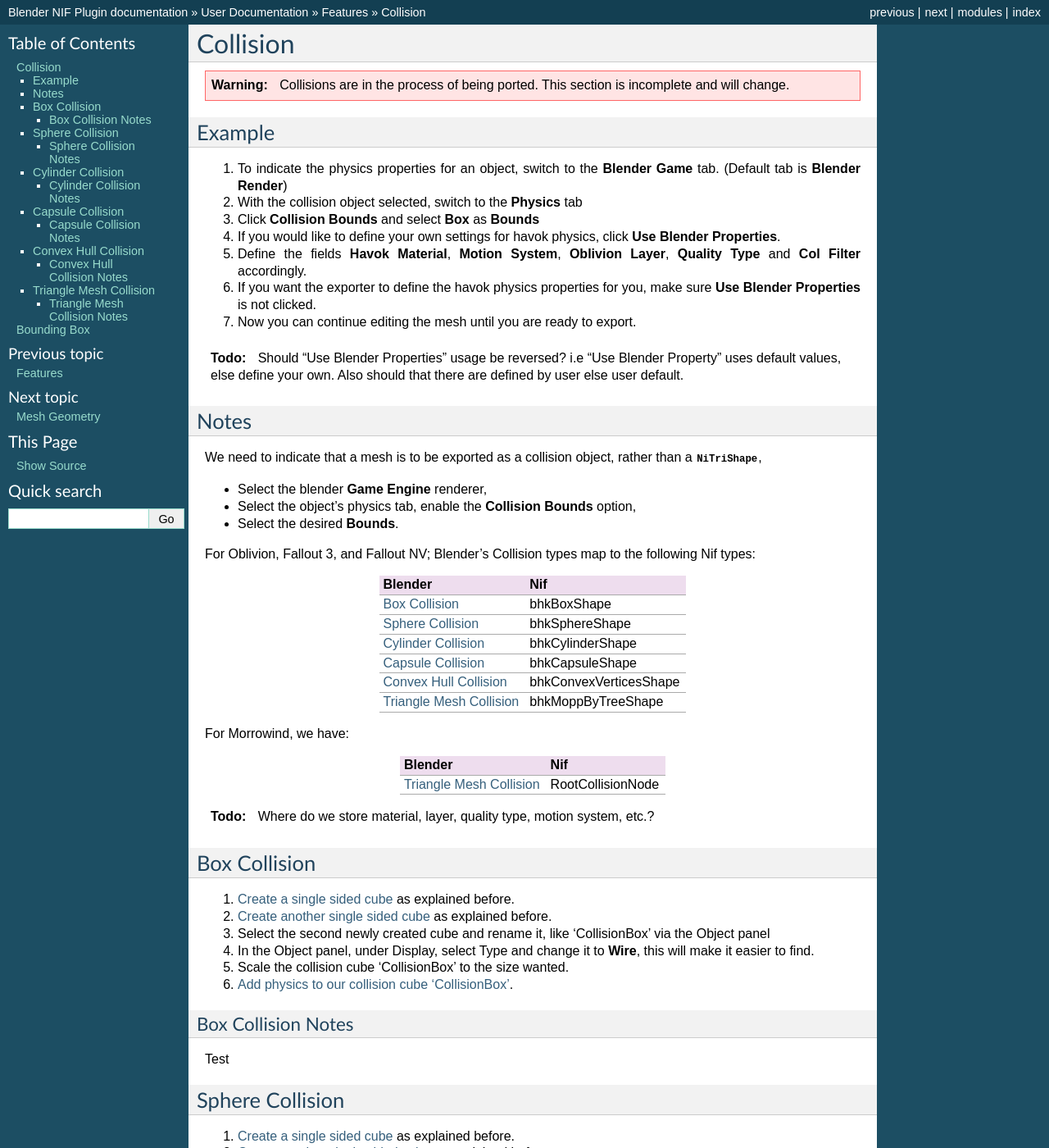
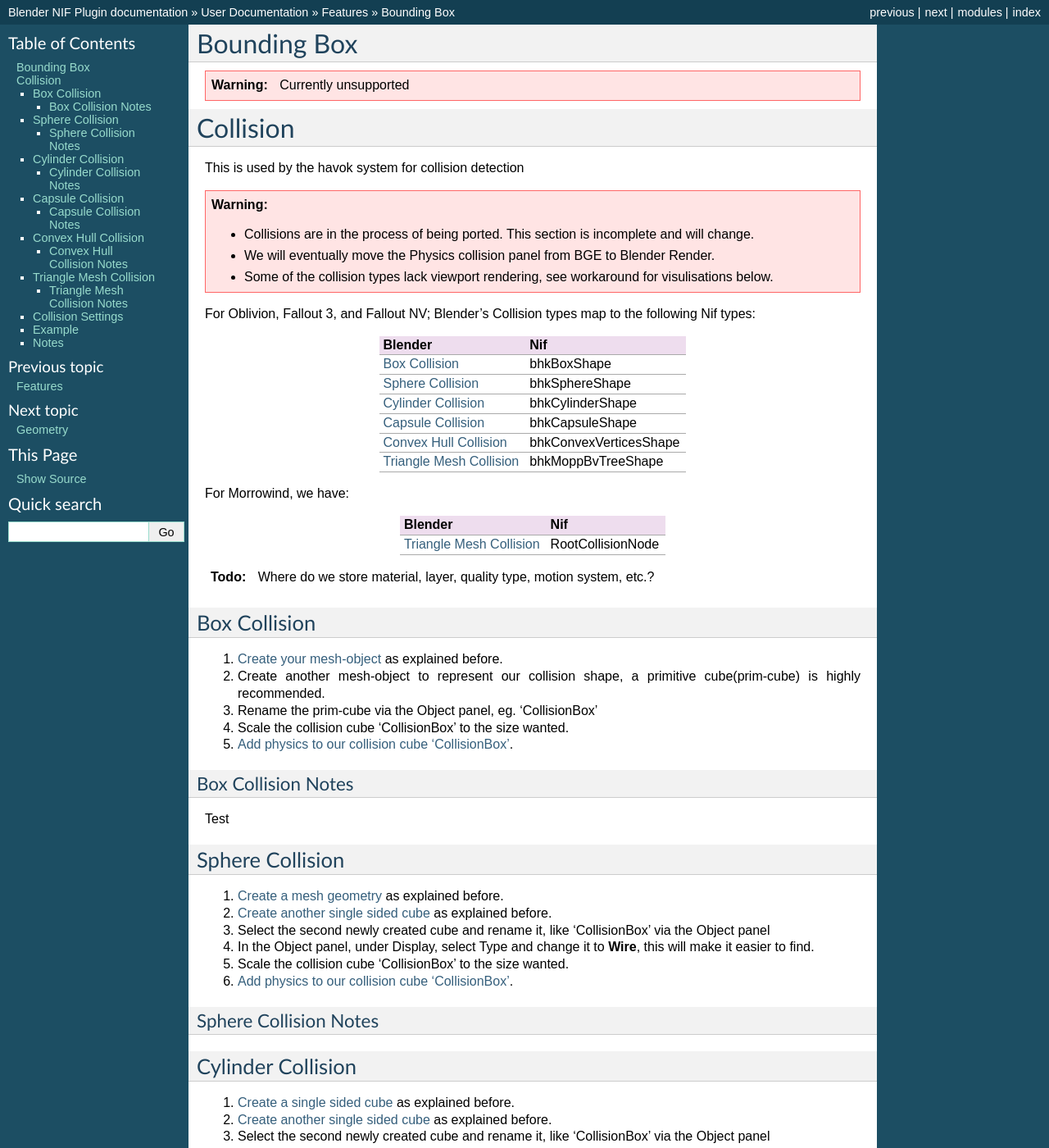
Before and after one commit to niftools/blender_niftools_addon, a Sphinx documentation site: the page built from docs/user/features/collisions.rst, in a window 1280 px wide and 1400 px high. Shown: the whole window at 82% size. Built offline with Sphinx 7.4.7, drawn with Linux system fonts in a browser that asks for light colours; formulas are drawn with MathJax 3; the version number could not be read and is left out; some of the changed text lies outside the part shown.

```diff
--- a/docs/user/features/collisions.rst
+++ b/docs/user/features/collisions.rst
@@ -1,37 +1,21 @@
+
+Bounding Box
+============
+
+.. warning::
+   Currently unsupported
 
 Collision
----------
+=========
+.. _collisions:
+
+This is used by the havok system for collision detection
 
 .. warning::
 
-   Collisions are in the process of being ported. This section is incomplete and will change.
-
-Example
-~~~~~~~
-
-.. _features-example-collisions:
-
-#. To indicate the physics properties for an object, switch to the **Blender Game** tab. (Default tab is **Blender Render**)
-#. With the collision object selected, switch to the **Physics** tab
-#. Click **Collision Bounds** and select **Box** as **Bounds**
-#. If you would like to define your own settings for havok physics, click **Use Blender Properties**.
-#. Define the fields **Havok Material**, **Motion System**, **Oblivion Layer**, **Quality Type** and **Col Filter** accordingly.
-#. If you want the exporter to define the havok physics properties for you, make sure **Use Blender Properties** is not clicked.
-#. Now you can continue editing the mesh until you are ready to export.
-
-.. todo::
-   Should "Use Blender Properties" usage be reversed?
-   i.e "Use Blender Property" uses default values, else define your own. Also should that there are defined by user else user default.
-
-Notes
-~~~~~
-
-We need to indicate that a mesh is to be exported as a collision object, rather than a :class:`~pyffi.formats.nif.NifFormat.NiTriShape`,
-
-* Select the blender **Game Engine** renderer,
-* Select the object's physics tab, enable the **Collision Bounds** option,
-* Select the desired **Bounds**.
-
+   * Collisions are in the process of being ported. This section is incomplete and will change.
+   * We will eventually move the Physics collision panel from BGE to Blender Render.
+   * Some of the collision types lack viewport rendering, see workaround for visulisations below.
 
 For Oblivion, Fallout 3, and Fallout NV; Blender's Collision types map to the following Nif types:
 
@@ -48,7 +32,7 @@ For Oblivion, Fallout 3, and Fallout NV; Blender's Collision types map to the fo
 +----------------------------+------------------------+
 | `Convex Hull Collision`_   | bhkConvexVerticesShape |
 +----------------------------+------------------------+
-| `Triangle Mesh Collision`_ | bhkMoppByTreeShape     |
+| `Triangle Mesh Collision`_ | bhkMoppBvTreeShape     |
 +----------------------------+------------------------+
 
 For Morrowind, we have:
@@ -65,21 +49,17 @@ For Morrowind, we have:
 
 Box Collision
 ~~~~~~~~~~~~~
-.. _example-box-collison:
+.. _collison-box:
 
-#. :ref:`Create a single sided cube <features-example-geometry>`
-   as explained before.
+#. :ref:`Create your mesh-object <geometry-mesh>` as explained before.
 
-#. :ref:`Create another single sided cube <features-example-geometry>`
-   as explained before.
+#. Create another mesh-object to represent our collision shape, a primitive cube(prim-cube) is highly recommended.
 
-#. Select the second newly created cube and rename it, like 'CollisionBox' via the Object panel
-
-#. In the Object panel, under Display, select Type and change it to **Wire**, this will make it easier to find.
+#. Rename the prim-cube via the Object panel, eg. 'CollisionBox'
 
 #. Scale the collision cube 'CollisionBox' to the size wanted.
 
-#. :ref:`Add physics to our collision cube 'CollisionBox' <example-box-collison>`.
+#. :ref:`Add physics to our collision cube 'CollisionBox' <collison-settings>`.
 
 Box Collision Notes
 +++++++++++++++++++
@@ -89,12 +69,12 @@ Test
 Sphere Collision
 ~~~~~~~~~~~~~~~~
 
-.. _example-sphere-collision:
+.. _collision-sphere:
 
-#. :ref:`Create a single sided cube <features-example-geometry>`
+#. :ref:`Create a mesh geometry <geometry-mesh>`
    as explained before.
 
-#. :ref:`Create another single sided cube <features-example-geometry>`
+#. :ref:`Create another single sided cube <geometry-mesh>`
    as explained before.
 
 #. Select the second newly created cube and rename it, like 'CollisionBox' via the Object panel
@@ -103,7 +83,7 @@ Sphere Collision
 
 #. Scale the collision cube 'CollisionBox' to the size wanted.
 
-#. :ref:`Add physics to our collision cube 'CollisionBox' <example-box-collison>`.
+#. :ref:`Add physics to our collision cube 'CollisionBox' <collison-settings>`.
 
 Sphere Collision Notes
 ++++++++++++++++++++++
@@ -111,12 +91,12 @@ Sphere Collision Notes
 Cylinder Collision
 ~~~~~~~~~~~~~~~~~~
 
-.. _example-cylinder-collision:
+.. _collision-cylinder:
 
-#. :ref:`Create a single sided cube <features-example-geometry>`
+#. :ref:`Create a single sided cube <geometry-mesh>`
    as explained before.
 
-#. :ref:`Create another single sided cube <features-example-geometry>`
+#. :ref:`Create another single sided cube <geometry-mesh>`
    as explained before.
 
 #. Select the second newly created cube and rename it, like 'CollisionBox' via the Object panel
@@ -125,7 +105,7 @@ Cylinder Collision
 
 #. Scale the collision cube 'CollisionBox' to the size wanted.
 
-#. :ref:`Add physics to our collision cube 'CollisionBox' <example-box-collison>`.
+#. :ref:`Add physics to our collision cube 'CollisionBox' <collison-settings>`.
 
 Cylinder Collision Notes
 ++++++++++++++++++++++++
@@ -133,12 +113,12 @@ Cylinder Collision Notes
 Capsule Collision
 ~~~~~~~~~~~~~~~~~
 
-.. _example-capsule-collision:
+.. _collision-capsule:
 
-#. :ref:`Create a single sided cube <features-example-geometry>`
+#. :ref:`Create a single sided cube <geometry-mesh>`
    as explained before.
 
-#. :ref:`Create another single sided cube <features-example-geometry>`
+#. :ref:`Create another single sided cube <geometry-mesh>`
    as explained before.
 
 #. Select the second newly created cube and rename it, like 'CollisionBox' via the Object panel
@@ -147,7 +127,7 @@ Capsule Collision
 
 #. Scale the collision cube 'CollisionBox' to the size wanted.
 
-#. :ref:`Add physics to our collision cube 'CollisionBox' <example-box-collison>`.
+#. :ref:`Add physics to our collision cube 'CollisionBox' <collison-settings>`.
 
 Capsule Collision Notes
 +++++++++++++++++++++++
@@ -157,12 +137,12 @@ Currently there is no visualisation in Blender for Capsule Collisions.
 Convex Hull Collision
 ~~~~~~~~~~~~~~~~~~~~~
 
-.. _example-convex-hull-collision:
+.. _collision-convex-hull:
 
-#. :ref:`Create a single sided cube <features-example-geometry>`
+#. :ref:`Create a single sided cube <geometry-mesh>`
    as explained before.
 
-#. :ref:`Create another single sided cube <features-example-geometry>`
+#. :ref:`Create another single sided cube <geometry-mesh>`
    as explained before.
 
 #. Select the second newly created cube and rename it, like 'CollisionBox' via the Object panel
@@ -171,7 +151,7 @@ Convex Hull Collision
 
 #. Scale the collision cube 'CollisionBox' to the size wanted.
 
-#. :ref:`Add physics to our collision cube 'CollisionBox' <example-box-collison>`.
+#. :ref:`Add physics to our collision cube 'CollisionBox' <collison-settings>`.
 
 Convex Hull Collision Notes
 +++++++++++++++++++++++++++
@@ -179,12 +159,12 @@ Convex Hull Collision Notes
 Triangle Mesh Collision
 ~~~~~~~~~~~~~~~~~~~~~~~
 
-.. _example-triangle-mesh-collision:
+.. _collision-triangle-mesh:
 
-#. :ref:`Create a single sided cube <features-example-geometry>`
+#. :ref:`Create a single sided cube <geometry-mesh>`
    as explained before.
 
-#. :ref:`Create another single sided cube <features-example-geometry>`
+#. :ref:`Create another single sided cube <geometry-mesh>`
    as explained before.
 
 #. Select the second newly created cube and rename it, like 'CollisionBox' via the Object panel
@@ -193,14 +173,41 @@ Triangle Mesh Collision
 
 #. Scale the collision cube 'CollisionBox' to the size wanted.
 
-#. :ref:`Add physics to our collision cube 'CollisionBox' <example-box-collison>`.
+#. :ref:`Add physics to our collision cube 'CollisionBox' <collison-settings>`.
 
 Triangle Mesh Collision Notes
 +++++++++++++++++++++++++++++
 
-Bounding Box
-------------
+Collision Settings
+~~~~~~~~~~~~~~~~~~
+.. _collison-settings:
+
+* The Collision settings are used by the :class:`~pyffi.formats.nif.NifFormat.bhkShape` to control how the collision shape reacts in the Havok physics simulation.
+
+Example
+~~~~~~~
+
+#. Switch to the **Blender Game** tab. (Default tab is **Blender Render**)
+#. Select the collision object in the viewport
+#. In the the **Physics** tab, enable **Collision Bounds**
+#. Enable the desired **Bounds** type, see below for more details
 
 .. todo::
+   Should "Use Blender Properties" usage be reversed? i.e "Use Blender Property" uses default values
+   This should be enabled by default, else define your own.
+   Should there be an additional check to see if not selected, that user has actually defined their own?
 
-   Write.
+#. If you would like to define your own settings for havok physics, click **Use Blender Properties**.
+#. Define the fields **Havok Material**, **Motion System**, **Oblivion Layer**, **Quality Type** and **Col Filter** accordingly.
+#. If you want the exporter to define the havok physics properties for you, make sure **Use Blender Properties** is not clicked.
+
+Notes
+~~~~~
+
+* Enable the **Collision Bounds** option, the mesh will be exported as a :class:`~pyffi.formats.nif.NifFormat.bhkShape, rather than a :class:`~pyffi.formats.nif.NifFormat.NiTriShape`,
+* Collision Bounds are represented by a dashed line, unlink Bounds which is a solid line.
+* Currently Capsule, Convex Hull and Triangle Mesh lack viewport preview.
+   - In **Render** tab, under the **Display** section enable **Physics Visualisation**
+   - **Game -> Start Game Engine** (p-key).
+   - Set the **Viewport Shading** to **Wireframe or Bounding Box**.
+   - Collisions Bounds will be displayed by a green wireframe
--- a/docs/user/features/index.rst
+++ b/docs/user/features/index.rst
@@ -9,7 +9,7 @@ Features
    Split this up into seperate files mimicing test framework structure.
 
 .. toctree::
-   :maxdepth: 2
+   :maxdepth: 1
 
    collisions
    geometry
--- a/docs/user/features/textures.rst
+++ b/docs/user/features/textures.rst
@@ -1,12 +1,12 @@
 Textures
 --------
 
-.. _features-example-texture:
+.. _textures:
 
 Example
 ~~~~~~~
 
-#. :ref:`Create a single sided cube <features-example-geometry>`.
+#. :ref:`Create a mesh-object <geometry-mesh>`.
 #. :ref:`Add a material <properties-material>`.
 #. In the *Properties* panel, in the *Texture* tab,
    click **New** to create a new material texture slot.
```
Also changed, not shown: docs/user/features/geometry.rst (+16 -9 lines), docs/user/features/property.rst (+86 -19 lines), 1 other file.
